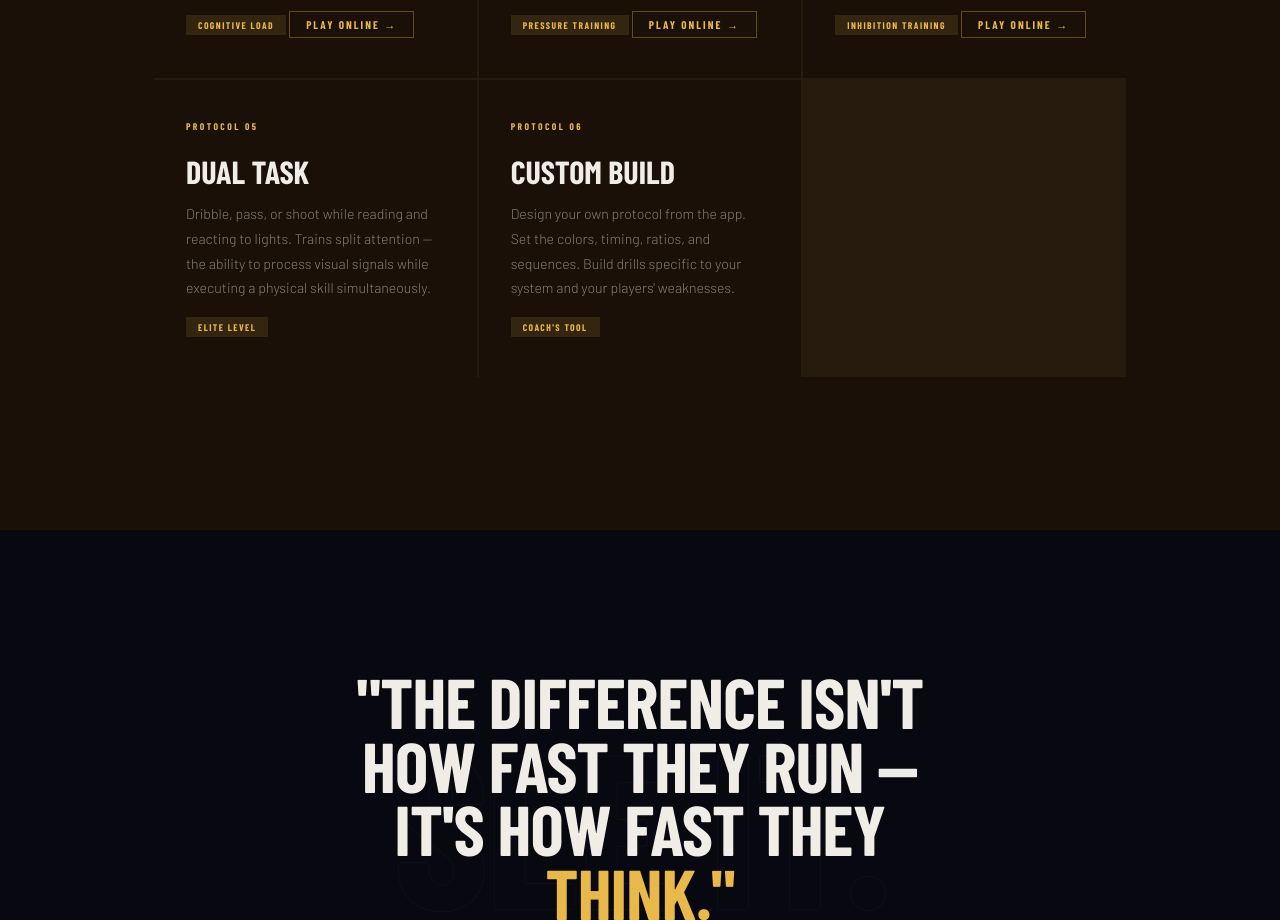
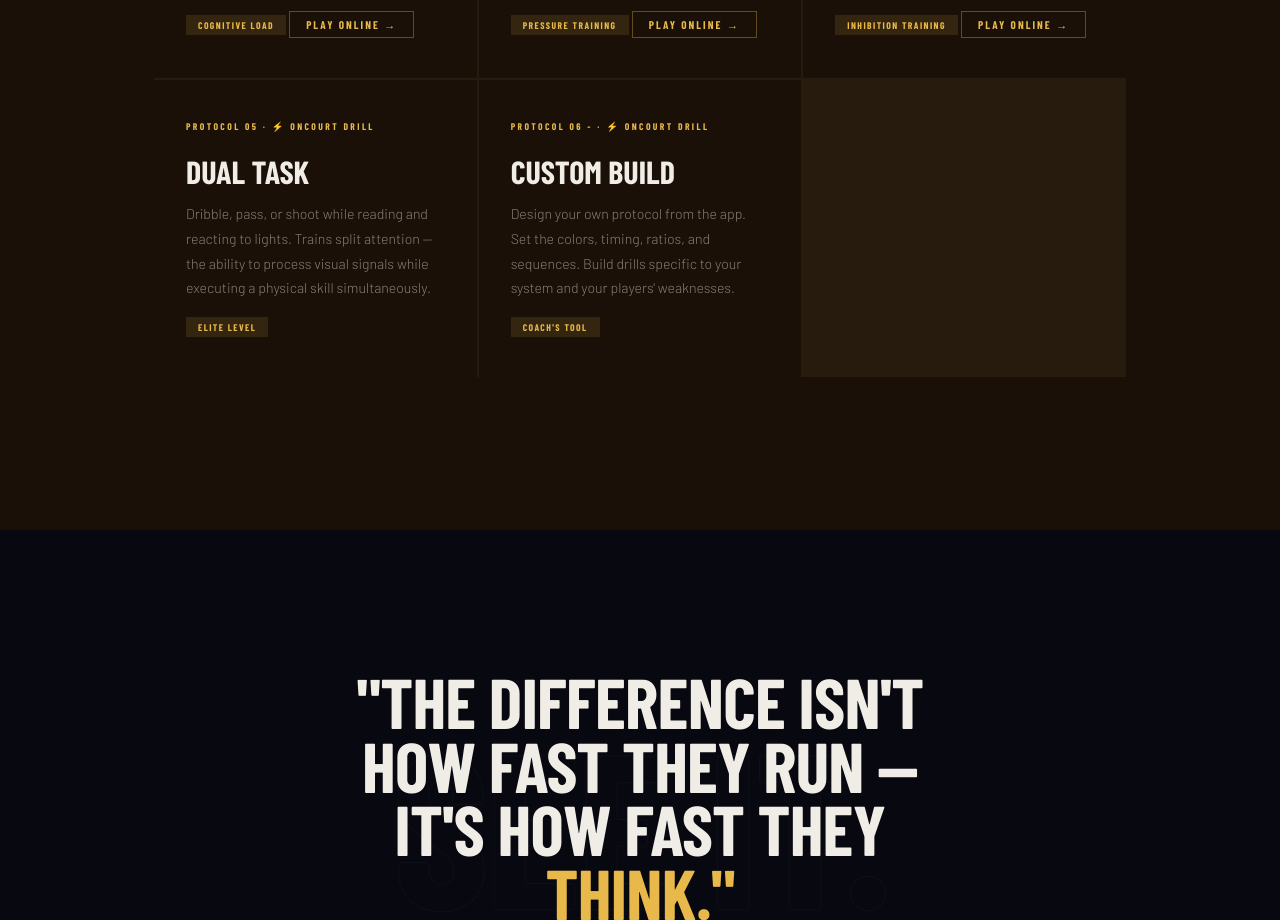
Before and after one commit to hooporiapr-oss/REACTION-LIGHTS-Training, a plain HTML site: page index.html in a window 1280 px wide. Shown: the part 5280-6200 px from the top of the page. Drawn offline with nearby package versions, Linux system fonts and the light colour scheme; a web font is replaced by a local one.

Commit message:
Update index.html

```diff
--- a/index.html
+++ b/index.html
@@ -926,13 +926,13 @@ footer{
         <a href="training-protocols.html" class="mode-try-link">Play Online →</a>
       </div>
       <div class="mode-card reveal">
-        <span class="mode-tag">Protocol 05</span>
+        <span class="mode-tag">Protocol 05 · <span class="online-pill">⚡ ONCOURT DRILL</span></span>
         <div class="mode-name">Dual Task</div>
         <p class="mode-desc">Dribble, pass, or shoot while reading and reacting to lights. Trains split attention — the ability to process visual signals while executing a physical skill simultaneously.</p>
         <span class="mode-badge">Elite Level</span>
       </div>
       <div class="mode-card reveal reveal-delay-1">
-        <span class="mode-tag">Protocol 06</span>
+        <span class="mode-tag">Protocol 06 - · <span class="online-pill">⚡ ONCOURT DRILL</span></span>
         <div class="mode-name">Custom Build</div>
         <p class="mode-desc">Design your own protocol from the app. Set the colors, timing, ratios, and sequences. Build drills specific to your system and your players' weaknesses.</p>
         <span class="mode-badge">Coach's Tool</span>
```
